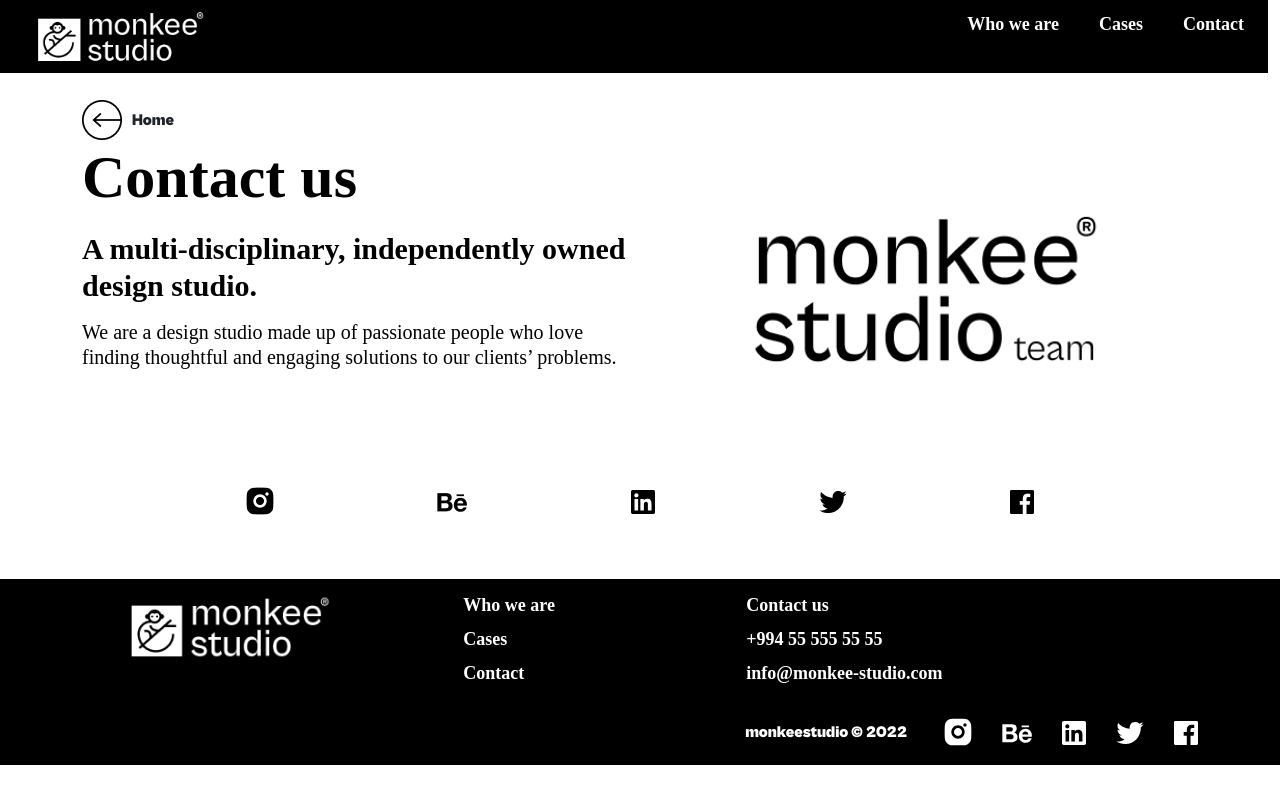
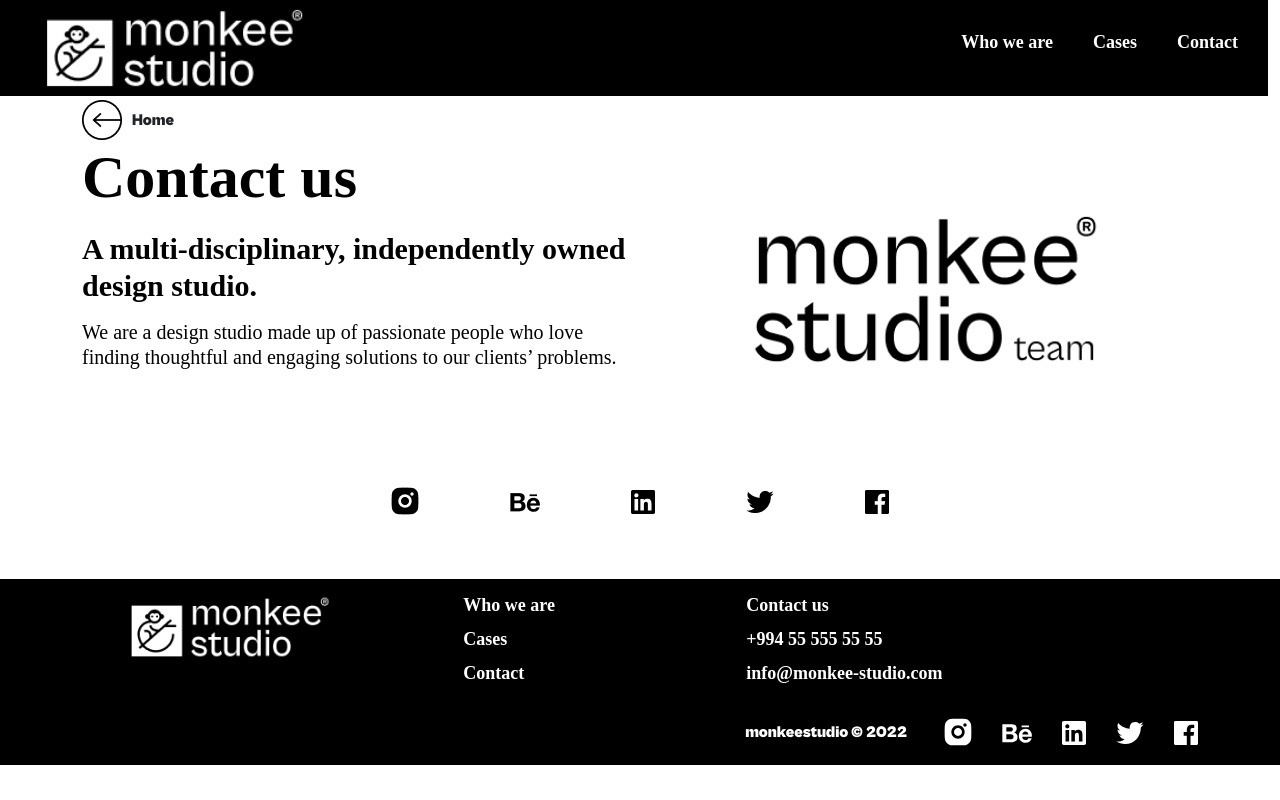
Before and after one commit to zeyno12/monke-studio, a website: page contact.html in a window 1280 px wide. Drawn offline with nearby package versions, Linux system fonts and the light colour scheme.

Commit message:
update navbar

```diff
--- a/assets/scss/home/_home.scss
+++ b/assets/scss/home/_home.scss
@@ -3,13 +3,14 @@ nav {
   z-index: +1;
   .row {
     position: fixed;
-    background-color: $maincolor;
     left: 0;
     top: 0;
     width: 100%;
     .main_logo {
       img {
-        @include img-nav(#fff, 70%, cover);
+        width: 100%;
+        object-fit: cover;
+        height: 96px;
       }
     }
     .burger {
@@ -18,11 +19,12 @@ nav {
       }
     }
     .col-lg-9 {
+      background-color: $maincolor;
+      height: 96px;
       .nav_list {
-        background-color: $maincolor;
         ul {
           margin: 0;
-          @include ul-flex(center, flex-end, 40px, 12px);
+          @include ul-flex(center, flex-end, 40px, 30px);
           li {
             @include li;
             a {
@@ -110,7 +112,7 @@ nav {
 }
 #icons {
   .icon {
-    @include ul-flex(center, space-evenly, 0px, 0px);
+    @include ul-flex(center, space-evenly, 20px, 0px);
     li {
       @include li;
       a {
--- a/contact.html
+++ b/contact.html
@@ -13,13 +13,13 @@
 <body>
     <nav>
         <div class="container mt-5">
-            <div class="row">
-                <div class="col-lg-3">
+            <div class="row align-items-center">
+                <div class="col-lg-3 p-0">
                    <div class="main_logo">
                     <img src="image/Frame (1).png" alt="logo">
                 </div>
                 </div>
-                <div class="col-lg-9">
+                <div class="col-lg-9 p-0">
                     <div class="nav_list">
                         <ul>
                             <li><a href="whoweare.html">Who we are</a></li>
@@ -68,8 +68,8 @@
         </section>
         <section id="icons">
             <div class="container">
-             <div class="row mt-5">
-                 <div class="col-lg-12">
+             <div class="row mt-5 justify-content-center">
+                 <div class="col-lg-7">
                      <ul class="icon">
                          <li><a href="#"><img src="image/Vector (13).png" alt=""></a></li>
                          <li><a href="#"><img src="image/Vector (14).png" alt=""></a></li>
```
Also changed, not shown: index.html (+4 -4 lines), rabbit.html (+3 -3 lines), whoweare.html (+5 -3 lines), assets/scss/style.css, 1 other file.
